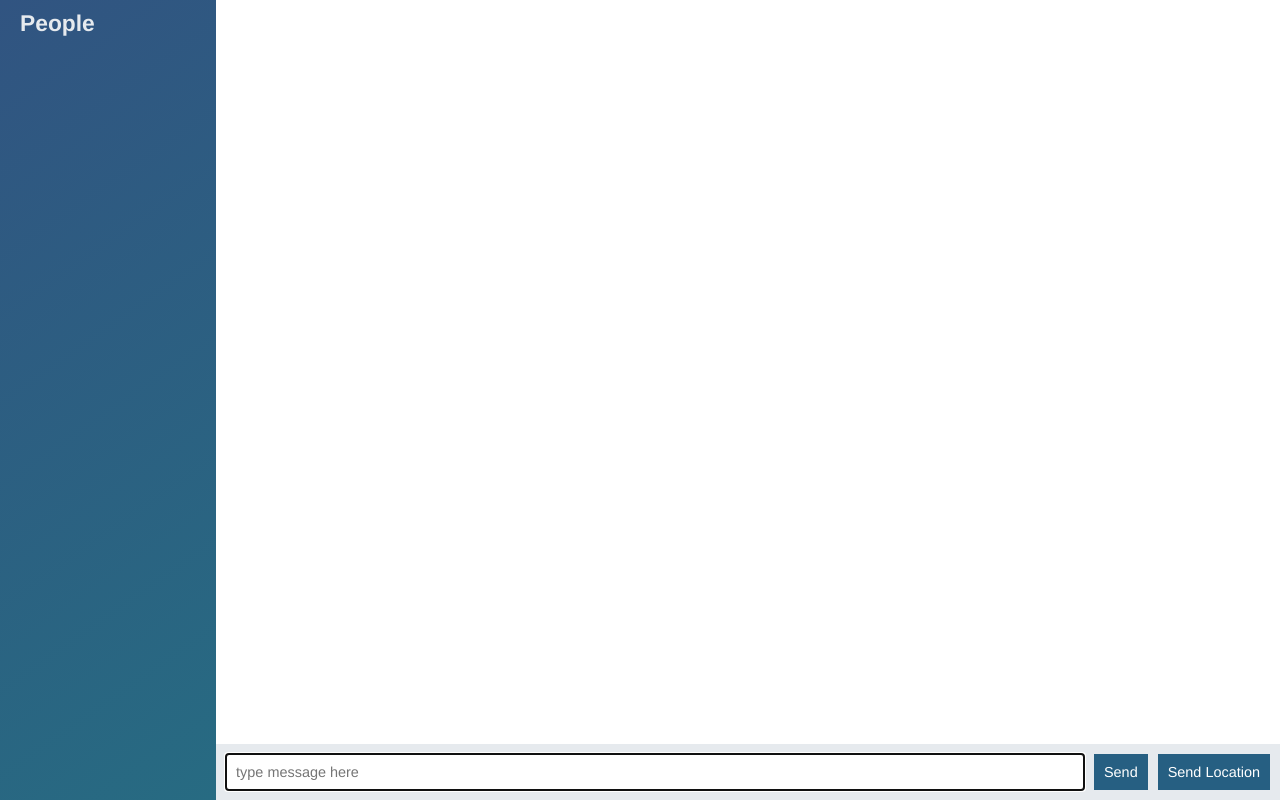
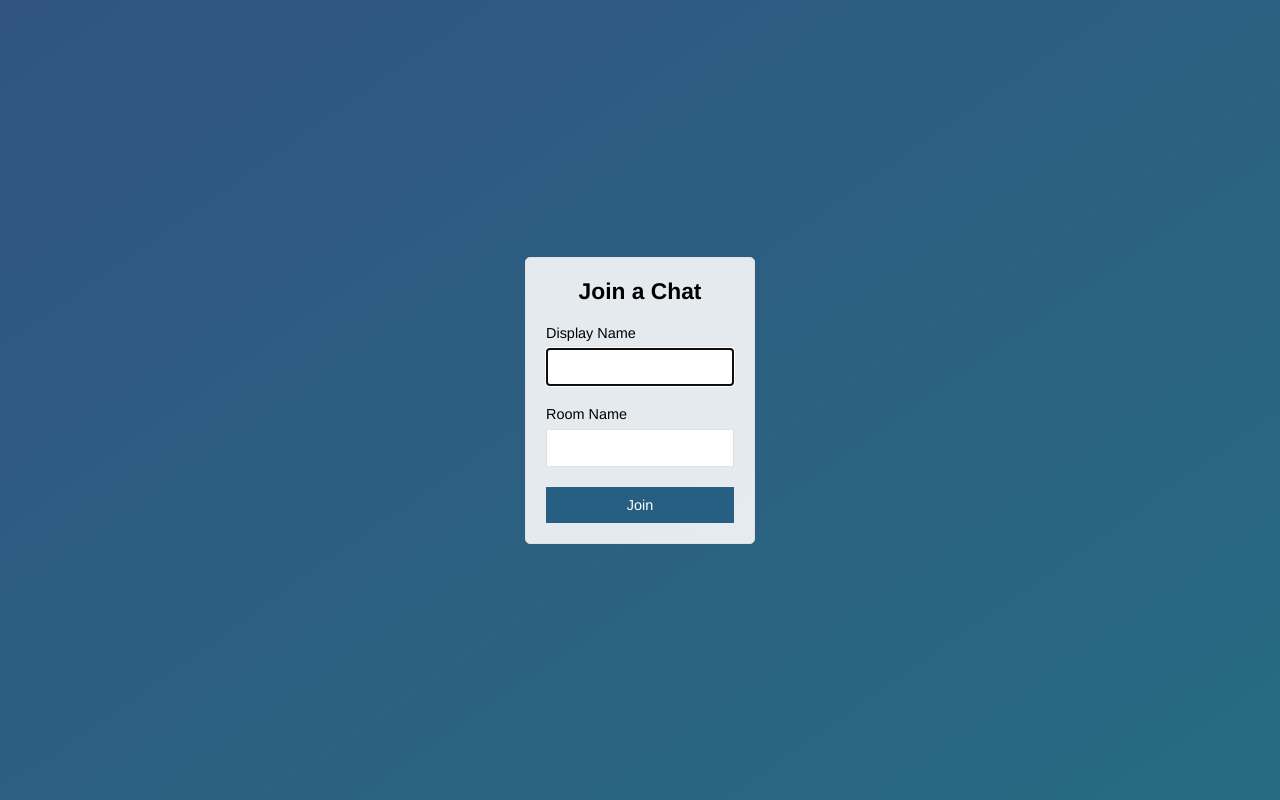
Before and after one commit to Alexandru-Stancu/Node.js-Socket.io-ChatApp, a website: page public/index.html in a window 1280 px wide. Drawn offline with nearby package versions, Linux system fonts and the light colour scheme; no server answers.

Commit message:
added join page that submits to chat.html

```diff
--- a/public/index.html
+++ b/public/index.html
@@ -1,62 +1,30 @@
 <!DOCTYPE html>
-
 <html>
-
     <head>
         <meta charset="utf-8">
+        <title>Join | Node.js Chat App</title>
+        <meta name="viewport" content="width=device-width, initial-scale=1, user-scalable=no">
         <link rel="stylesheet" href="/css/styles.css">
     </head>
 
-<body class="chat">
-
-  <div class="chat__sidebar">
-    <h3>People</h3>
-    <div id="users"></div>
+    <body class="centered-form">
+        <div class="centered-form__form">
+            <form action="/chat.html">
+            <div class="form-field">
+                <h3>Join a Chat</h3>
             </div>
-
-  <div class="chat__main">
-    <ol id="messages" class="chat__messages"></ol>
-
-    <div class="chat__footer">
-    <form id="message-form">
-      <input name="message" type="text" placeholder="type message here" autofocus autocomplete="off" />
-      <button>Send</button>
+            <div class="form-field">
+                <label>Display Name</label>
+                <input type="text" name="name" autofocus />
+            </div>
+            <div class="form-field">
+                <label>Room Name</label>
+                <input type="text" name="room" />
+            </div>
+            <div class="form-field">
+                <button>Join</button>
+            </div>
             </form>
-    <button id="send-location">Send Location</button>
         </div>
-  </div>
-
-  <script id="message_template" type="text/template">
-      <li class="message">
-        <div class="message__title">
-            <h4> {{from}} </h4>
-            <span> {{createdAt}} </span>
-          </div>
-        <div class="message__body">
-            <p> {{text}} </p>
-          </div>
-      </li>
-    </script>
-
-  <script id="location_message_template" type="text/template">
-      <li class="message">
-        <div class="message__title">
-            <h4> {{from}} </h4>
-            <span> {{createdAt}} </span>
-          </div>
-        <div class="message__body">
-            <p>
-              <a href="{{url}}" target="_blank">My current location</a>
-            </p>
-          </div>
-      </li>
-    </script>
-
-  <script src="/socket.io/socket.io.js"></script>
-  <script src="/js/libs/jquery-3.2.0.min.js"></script>
-  <script src="/js/libs/moment.js"></script>
-  <script src="/js/libs/mustache.js"></script>
-  <script src="/js/index.js"></script>
     </body>
-
 </html>
```
Also changed, not shown: public/chat.html (added, +64 -0 lines), public/js/chat.js (renamed from public/js/index.js). Lines whose indentation alone changed are shown as unchanged.
